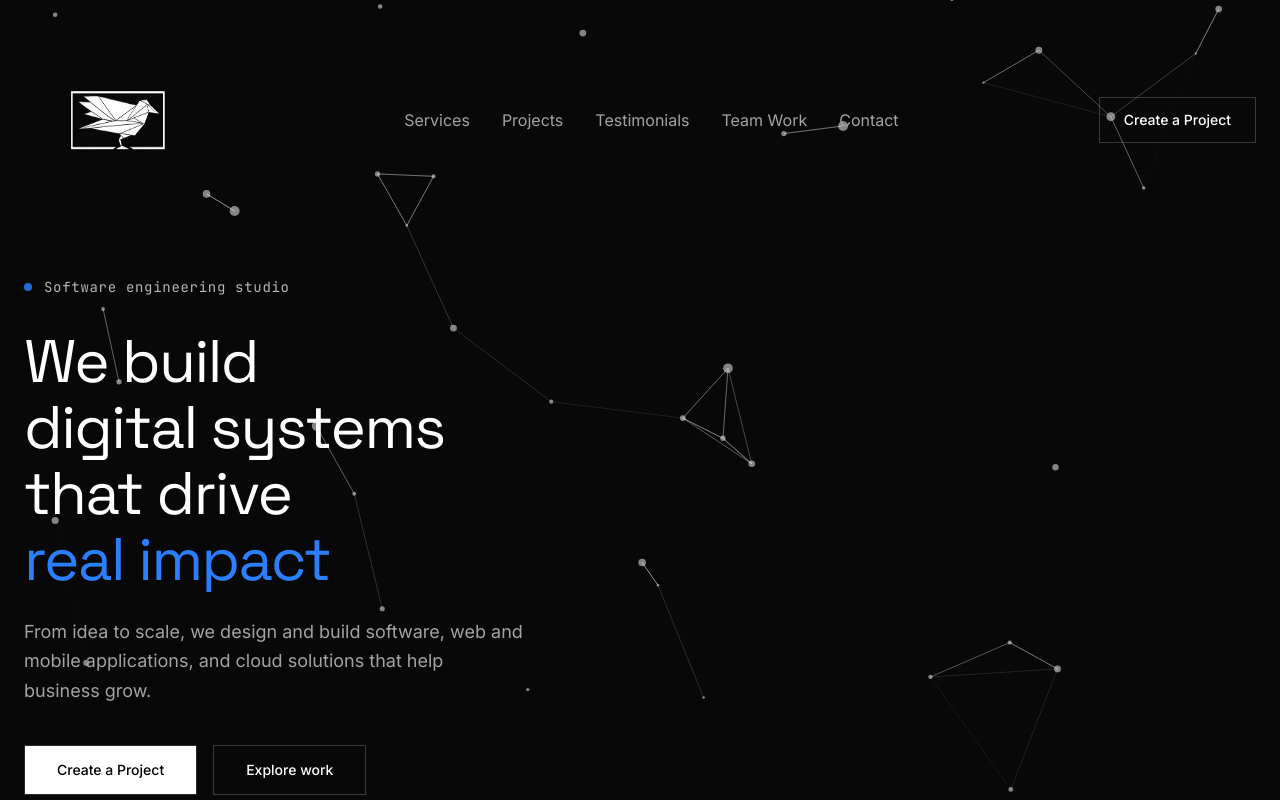
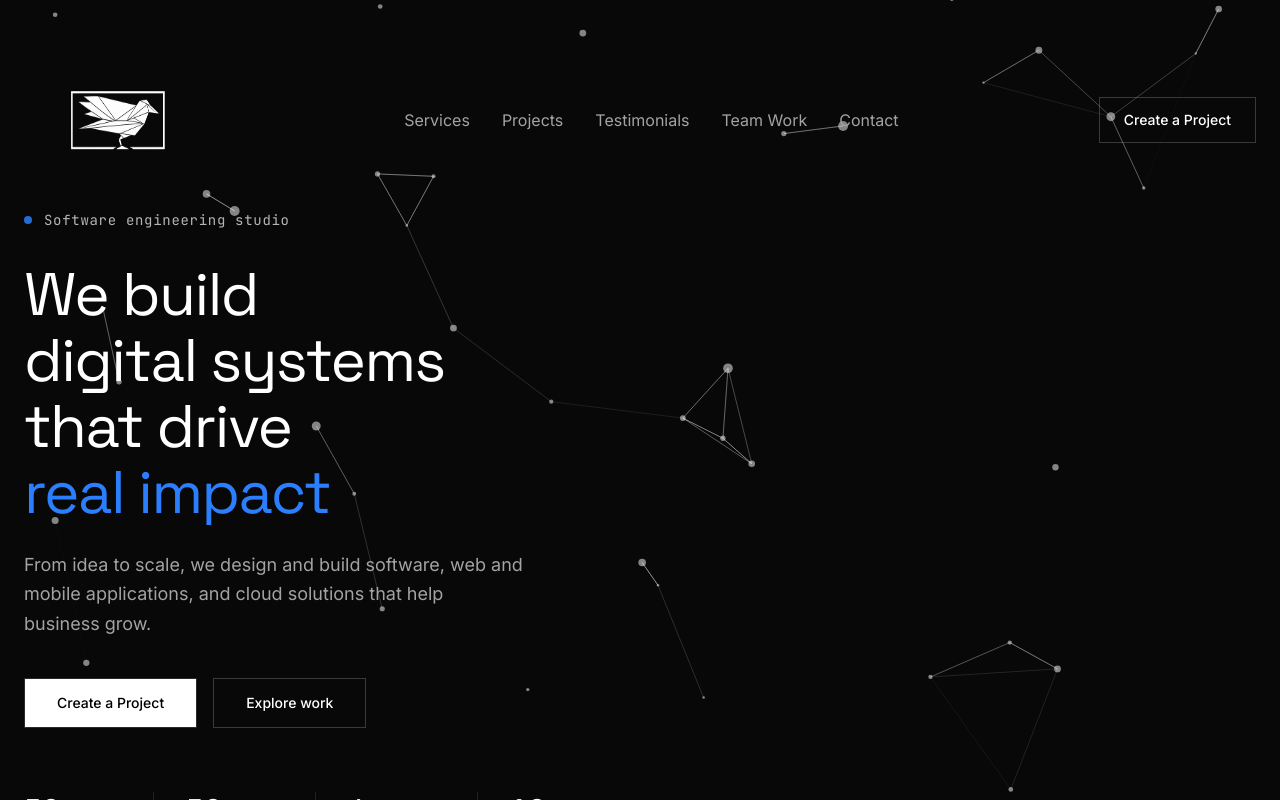
Before and after one commit to b4rbarroja/corvus, a Next.js app: page / in a window 1280 px wide. Shown: the top 800 px of the page. Built offline with nearby package versions, Linux system fonts and the light colour scheme.

Commit message:
edit hero padding

```diff
--- a/app/components/Hero.tsx
+++ b/app/components/Hero.tsx
@@ -5,7 +5,7 @@ import ParticlesBackground from "./ParticlesBackground";
 
 export default function Hero() {
   return (
-    <section className="relative flex-1 flex items-center min-h-[600px] sm:min-h-[700px] lg:min-h-screen py-16 md:py-20 lg:py-0 overflow-hidden bg-background bg-noise">
+    <section className="relative flex-1 flex items-start min-h-[600px] sm:min-h-[700px] lg:min-h-screen pt-6 pb-16 md:pt-8 md:pb-20 lg:py-0 overflow-hidden bg-background bg-noise">
       <div className="absolute inset-0 z-0">
         <ParticlesBackground />
       </div>
```
